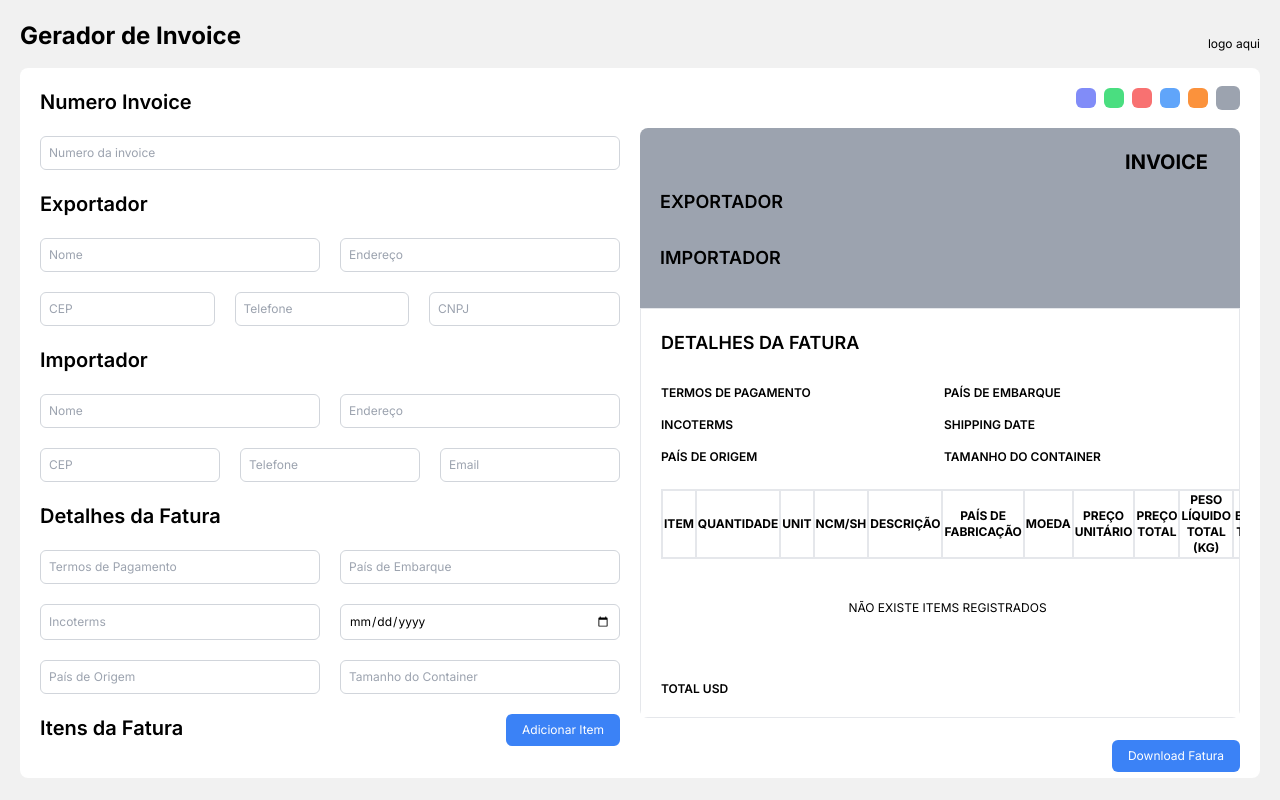
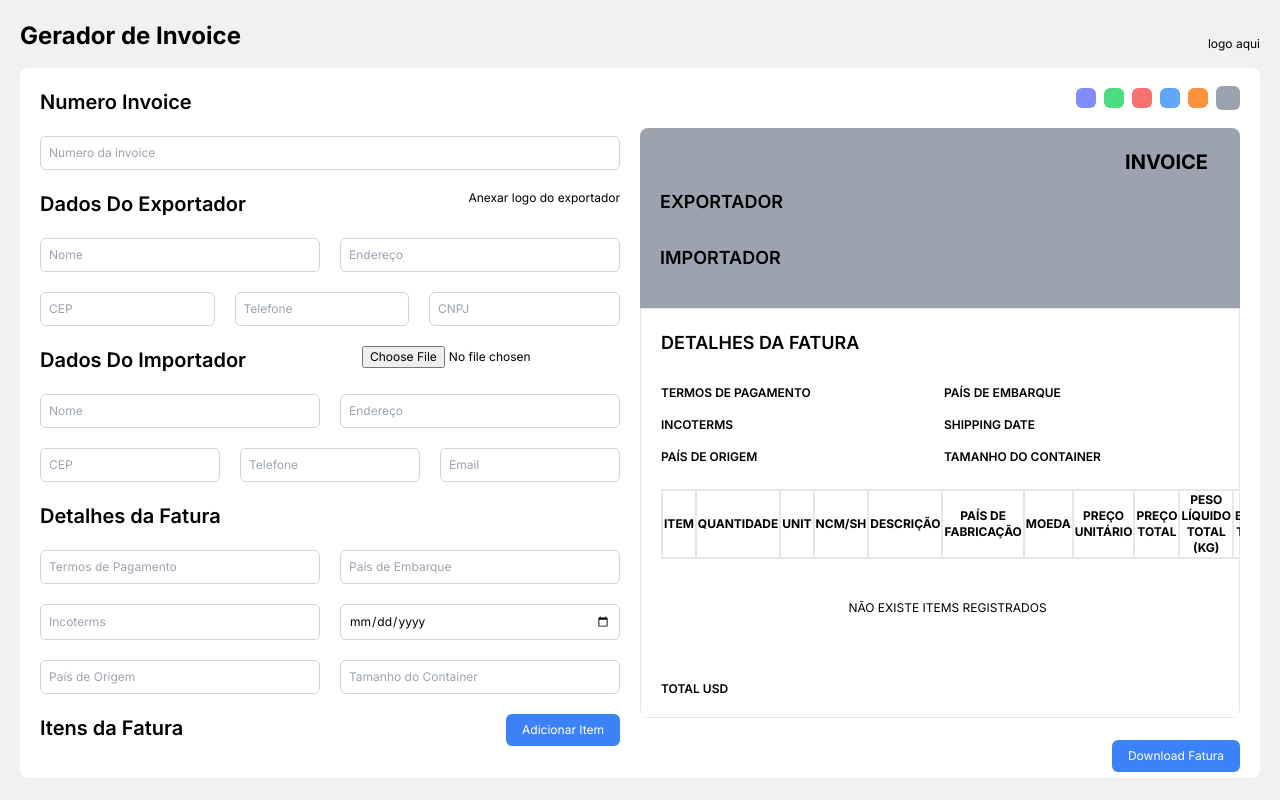
Before and after one commit to RareNinja/createinvoice, a Next.js app: page / in a window 1280 px wide. Built offline with nearby package versions, Linux system fonts and the light colour scheme.

Commit message:
Commit Anexar documento

```diff
--- a/package.json
+++ b/package.json
@@ -14,6 +14,7 @@
     "next": "14.1.0",
     "react": "^18",
     "react-dom": "^18",
+    "react-dropzone": "^14.2.3",
     "react-hook-form": "^7.49.3",
     "react-modal": "^3.16.1",
     "react-to-print": "^2.14.15",
--- a/src/app/page.tsx
+++ b/src/app/page.tsx
@@ -10,7 +10,7 @@ export default function Home() {
         unitPrice: string;
     };
     type FaturaItens = {
-        item: number;
+        itemList: number;
         quantity: number;
         unity: string;
         ncm: string;
@@ -77,7 +77,7 @@ export default function Home() {
         const netWheightTotalUnit = document.getElementById('netWheightTotalUnit') as any
 
         const dataToSave = {
-            item: Number(itemValue.value),
+            itemList: Number(itemValue.value),
             quantity: Number(quantityValue.value),
             unity: `${unit.value}`,
             ncm: `${ncm.value}`,
@@ -164,7 +164,11 @@ export default function Home() {
                             className="border-gray-300 border rounded-md p-2 w-full"
                         />
                     </div>
-                    <h2 className="text-xl font-semibold">Exportador</h2>
+
+                    <div className="flex flex-row justify-between">
+                      <h2 className="text-xl font-semibold">Dados Do Exportador</h2>
+                      <div className="justify-end">Anexar logo do exportador</div>
+                    </div>
                     <div className="flex flex-row gap-5">
                         <input
                             type="text"
@@ -205,7 +209,12 @@ export default function Home() {
                             className="border-gray-300 border rounded-md p-2"
                         />
                     </div>
-                    <h2 className="text-xl font-semibold">Importador</h2>
+                    <div className="flex flex-row justify-between text-center">
+                      <h2 className="text-xl font-semibold">Dados Do Importador</h2>
+                      <label htmlFor="img_logo">
+                        <input type="file" name="Img_logo" id="Img_logo"/>
+                      </label>
+                    </div>
                     <div className="flex flex-row gap-5">
                         <input
                             type="text"
@@ -425,7 +434,7 @@ export default function Home() {
                                             faturaItensValues.length > 0 ? faturaItensValues.map((item: any) => {
                                                 return (
                                                     <tr key={item.quantity}>
-                                                      <td className="border-2 text-center">{item.item}</td>
+                                                      <td className="border-2 text-center">{item.itemList}</td>
                                                         <td className="border-2 text-center">{item.quantity}</td>
                                                         <td className="border-2 text-center">{item.unity}</td>
                                                         <td className="border-2 text-center">{item.ncm}</td>
```
Also changed, not shown: 1 other file (tests, documents, lock files or other folders).
